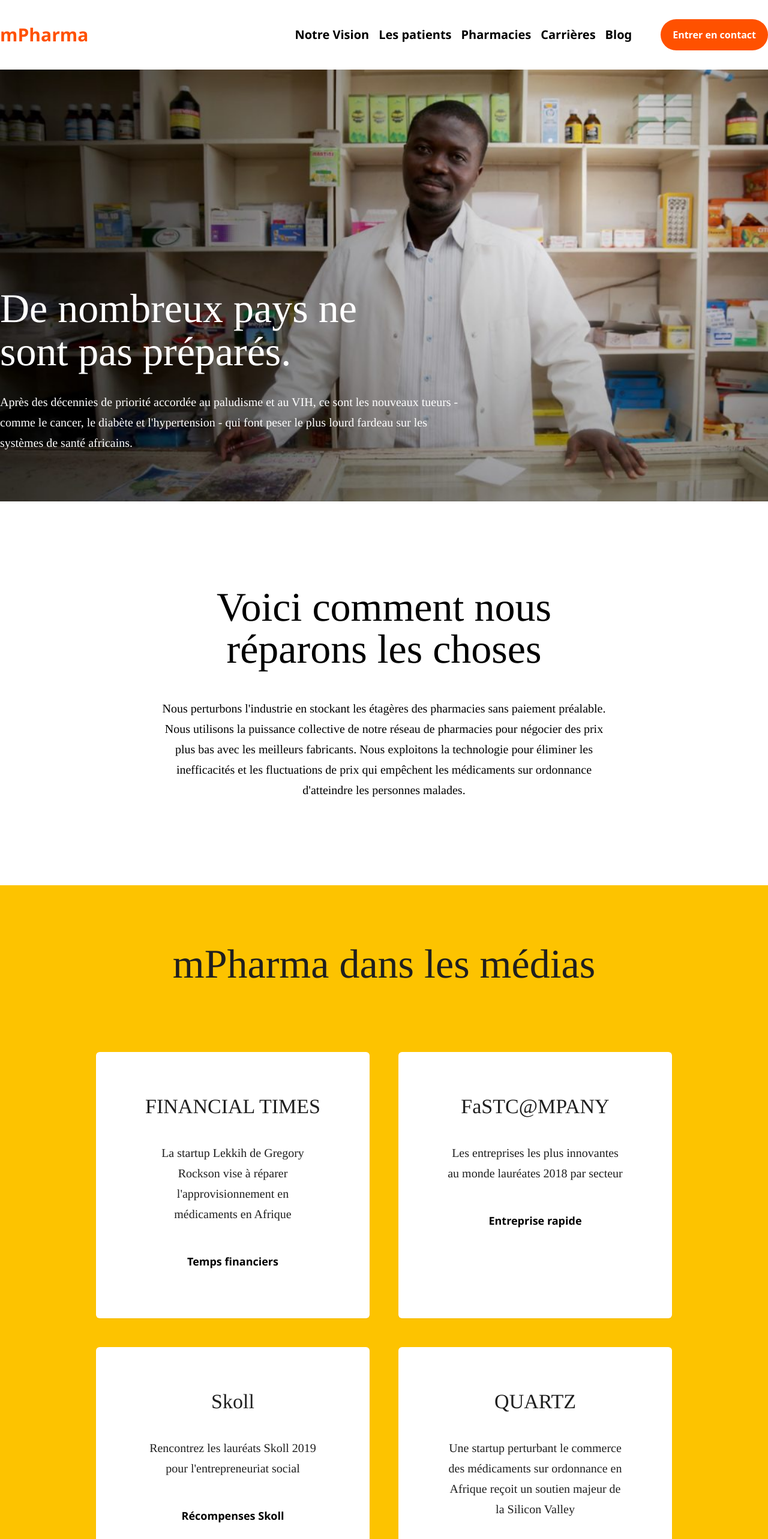
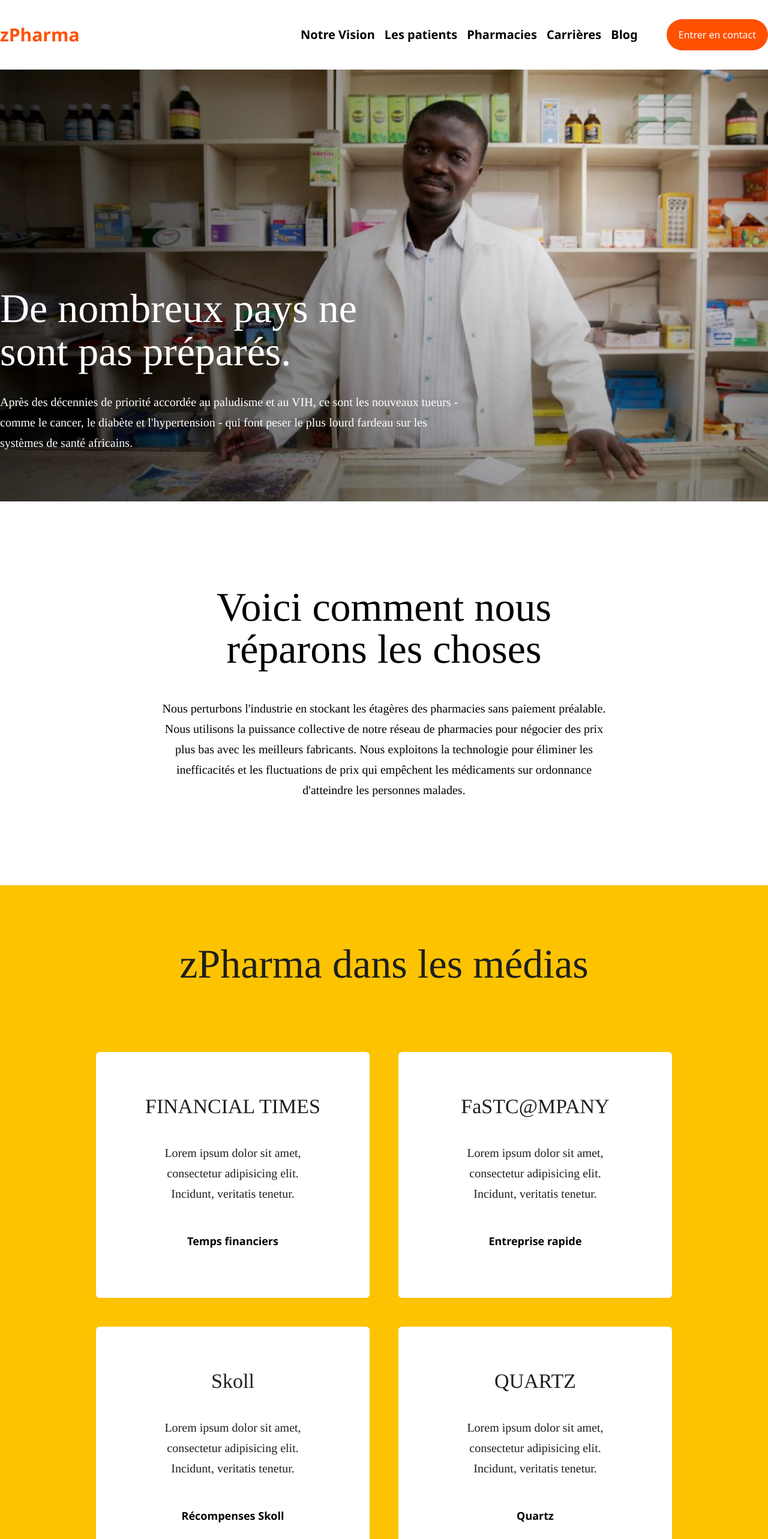
Before and after one commit to Asam237/lekkih, a Nuxt app: page / in a window 1280 px wide. Shown: the top 2566 px of the page at 60% size. Built offline with nearby package versions, Linux system fonts and the light colour scheme; what vue-aos would draw is missing.

Commit message:
feat: update text

```diff
--- a/assets/css/main.css
+++ b/assets/css/main.css
@@ -57,7 +57,7 @@
   button {
     background: #ff5100;
     padding: 14px 20px;
-    font-weight: 700;
+    font-weight: 500;
     border-radius: 9999px;
     color: white;
   }
--- a/components/FooterComponent.vue
+++ b/components/FooterComponent.vue
@@ -10,7 +10,8 @@
                         patients, la bonne santé des pharmaciens et la <br />
                         bonne santé de notre industrie.
                     </p>
-                    <p class="mt-4 text-center md:text-start font-bold text-base md:text-xl"><span>— </span>Faites-en partie.</p>
+                    <p class="mt-4 text-center md:text-start font-bold text-base md:text-xl"><span>— </span>Faites-en
+                        partie.</p>
                 </div>
                 <div class="flex flex-col md:flex-row md:items-center">
                     <ul class="hidden md:flex flex-col md:flex-row md:items-center mt-4 md:mt-0">
@@ -19,7 +20,7 @@
                         </li>
                     </ul>
                     <div class="md:ml-12 my-4 md:my-0 md:mt-0">
-                        <p class="text-xl font-semibold text-primary text-center">mPharma</p>
+                        <p class="text-xl font-semibold text-primary text-center">zPharma</p>
                     </div>
                 </div>
             </div>
--- a/components/HeaderComponent.vue
+++ b/components/HeaderComponent.vue
@@ -3,7 +3,7 @@
         <div class="container">
             <div class="flex items-center flex-row justify-between">
                 <div class="logo">
-                    <p class="text-xl md:text-3xl font-bold text-primary">mPharma
+                    <p class="text-xl md:text-3xl font-bold text-primary">zPharma
                     </p>
                 </div>
                 <div class="flex flex-col md:flex-row md:items-center">
--- a/components/SocialsComponent.vue
+++ b/components/SocialsComponent.vue
@@ -3,7 +3,7 @@
         <div class="container">
             <div>
                 <h1 class="font-[400] text-[34px] md:text-[68px] text-[#1f1f1f] text-center leading-10 md:leading-[70px]"
-                    style="font-family: 'Plantin Bold';">mPharma dans les médias</h1>
+                    style="font-family: 'Plantin Bold';">zPharma dans les médias</h1>
                 <div class="md:w-3/4 container mx-auto">
                     <div class="grid gap-12 grid-cols-1 md:grid-cols-2 mt-14 md:mt-28 content-center">
                         <div v-for="(item, index) in cards" :key="index"
@@ -33,22 +33,22 @@
             cards: [
                 {
                     title: "FINANCIAL TIMES",
-                    content: "La startup Lekkih de Gregory Rockson vise à réparer l'approvisionnement en médicaments en Afrique",
+                    content: "Lorem ipsum dolor sit amet, consectetur adipisicing elit. Incidunt, veritatis tenetur.",
                     footer: "Temps financiers"
                 },
                 {
                     title: "FaSTC@MPANY",
-                    content: "Les entreprises les plus innovantes au monde lauréates 2018 par secteur",
+                    content: "Lorem ipsum dolor sit amet, consectetur adipisicing elit. Incidunt, veritatis tenetur.",
                     footer: "Entreprise rapide"
                 },
                 {
                     title: "Skoll",
-                    content: "Rencontrez les lauréats Skoll 2019 pour l'entrepreneuriat social",
+                    content: "Lorem ipsum dolor sit amet, consectetur adipisicing elit. Incidunt, veritatis tenetur.",
                     footer: "Récompenses Skoll"
                 },
                 {
                     title: "QUARTZ",
-                    content: "Une startup perturbant le commerce des médicaments sur ordonnance en Afrique reçoit un soutien majeur de la Silicon Valley",
+                    content: "Lorem ipsum dolor sit amet, consectetur adipisicing elit. Incidunt, veritatis tenetur.",
                     footer: "Quartz"
                 },
             ]
```
